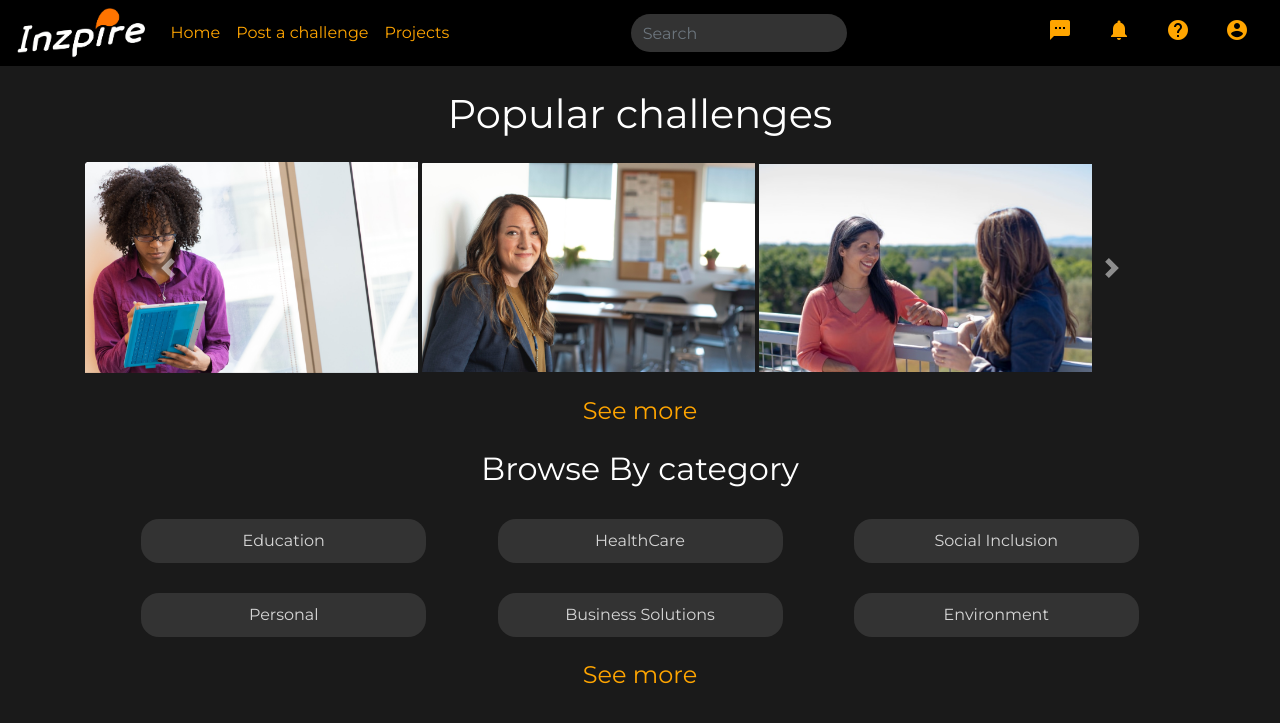
After one commit to MM1901/Inzpire-HackHer413-2021, a PHP site: page /home.html in a window 1280 px wide. The commit adds this page. Shown: the top 723 px of the page. Run offline with PHP 8.4, Linux system fonts and the light colour scheme.

Commit message:
add home.html

```diff
--- a/css/challenge.css
+++ b/css/challenge.css
@@ -86,3 +86,21 @@
   width: 90%;
   text-align: justify;
 }
+.cat {
+  background: #333333;
+  border-radius: 18px;
+  text-align: center;
+  vertical-align: middle;
+
+  padding: 10px 15px;
+  color: rgba(255, 255, 255, 0.8);
+}
+p {
+  margin-bottom: 0;
+}
+.line {
+  margin-top: 30px;
+  display: flex;
+  align-items: center;
+  justify-content: space-evenly;
+}
--- /dev/null
+++ b/home.html
@@ -0,0 +1,138 @@
+<!DOCTYPE html>
+<html lang="en">
+
+<head>
+    <meta charset="UTF-8">
+    <meta http-equiv="X-UA-Compatible" content="IE=edge">
+    <meta name="viewport" content="width=device-width, initial-scale=1.0">
+    <title>Post Challenge</title>
+    <link rel="stylesheet" href="https://cdn.jsdelivr.net/npm/bootstrap@4.5.3/dist/css/bootstrap.min.css"
+        integrity="sha384-TX8t27EcRE3e/ihU7zmQxVncDAy5uIKz4rEkgIXeMed4M0jlfIDPvg6uqKI2xXr2" crossorigin="anonymous">
+    <link rel="stylesheet" href="./css/challenge.css">
+    <link rel="preconnect" href="https://fonts.gstatic.com">
+    <link href="https://fonts.googleapis.com/css2?family=Montserrat&display=swap" rel="stylesheet">
+    <link rel="stylesheet" href="https://fonts.googleapis.com/icon?family=Material+Icons" />
+    <style>
+        body {
+            background-color: #1A1A1A;
+
+        }
+    </style>
+</head>
+
+<body>
+    <nav class="navbar navbar-expand-lg navbar-dark" style=" background-color: black;">
+        <a class="navbar-brand p-0" href="#">
+            <img src="./img/inzpire logo.png" height=50px alt="" loading="lazy">
+        </a>
+        <button class="navbar-toggler" type="button" data-toggle="collapse" data-target="#navbarSupportedContent"
+            aria-controls="navbarSupportedContent" aria-expanded="false" aria-label="Toggle navigation">
+            <span class="navbar-toggler-icon"></span>
+        </button>
+
+        <div class="collapse navbar-collapse" id="navbarSupportedContent">
+            <ul class="navbar-nav mr-auto">
+                <li class="nav-item active">
+                    <a class="nav-link orange" href="#">Home <span class="sr-only">(current)</span></a>
+                </li>
+                <li class="nav-item">
+                    <a class="nav-link orange" href="#">Post a challenge</a>
+                </li>
+
+                <li class="nav-item">
+                    <a class="nav-link orange" href="#" tabindex="-1">Projects</a>
+                </li>
+            </ul>
+            <form class="form-inline my-2 my-lg-0">
+                <input class="form-control mr-sm-2 searchBar" type="search" placeholder="Search" aria-label="Search">
+
+            </form>
+            <ul class="navbar-nav ml-auto">
+                <li class="nav-item icons">
+                    <i class="material-icons sms">sms</i>
+                </li>
+                <li class="nav-item icons">
+                    <i class="material-icons notifications">notifications</i>
+
+                </li>
+
+
+                <li class="nav-item icons">
+                    <i class="material-icons help">help</i>
+
+                </li>
+                <li class="nav-item icons">
+                    <i class="material-icons account_circle">account_circle</i>
+
+                </li>
+            </ul>
+        </div>
+    </nav>
+    <div class="container ">
+        <h1 style="text-align:center;color:white;" class="my-4">Popular challenges</h1>
+        <div id="carouselExampleControls" class="carousel slide" data-ride="carousel">
+            <div class="carousel-inner">
+                <div class="carousel-item active">
+                    <img src="./img/1.PNG" style="display:inline; width: 30%;" alt="...">
+                    <img src="./img/2.PNG" style="display:inline; width: 30%;" alt="...">
+                    <img src="./img/3.PNG" style="display:inline; width: 30%;" alt="...">
+                </div>
+                <div class="carousel-item">
+                    <img src="./img/2.PNG" style="display:inline; width: 30%;" alt="...">
+                    <img src="./img/3.PNG" style="display:inline; width: 30%;" alt="...">
+                    <img src="./img/1.PNG" style="display:inline; width: 30%;" alt="...">
+                </div>
+                <div class="carousel-item">
+                    <img src="./img/3.PNG" style="display:inline; width: 30%;" alt="...">
+                    <img src="./img/1.PNG" style="display:inline; width: 30%;" alt="...">
+                    <img src="./img/2.PNG" style="display:inline; width: 30%;" alt=" ...">
+                </div>
+            </div>
+            <a class="carousel-control-prev" href="#carouselExampleControls" role="button" data-slide="prev">
+                <span class="carousel-control-prev-icon" aria-hidden="true"></span>
+                <span class="sr-only">Previous</span>
+            </a>
+            <a class="carousel-control-next" href="#carouselExampleControls" role="button" data-slide="next">
+                <span class="carousel-control-next-icon" aria-hidden="true"></span>
+                <span class="sr-only">Next</span>
+            </a>
+        </div>
+        <h4 style="text-align:center;color:orange;" class="my-4">See more</h4>
+
+        <h2 style="text-align:center;color:white;" class="my-4">Browse By category</h2>
+        <div>
+            <div class="row line">
+                <div class="col-md-3 cat">
+                    <p>Education</p>
+                </div>
+                <div class="col-md-3 cat">
+                    <p>HealthCare</p>
+                </div>
+                <div class="col-md-3 cat">
+                    <p>Social Inclusion</p>
+                </div>
+            </div>
+            <div class="row line">
+                <div class="col-md-3 cat">
+                    <p>Personal</p>
+                </div>
+                <div class="col-md-3 cat">
+                    <p>Business Solutions</p>
+                </div>
+                <div class="col-md-3 cat">
+                    <p>Environment</p>
+                </div>
+            </div>
+        </div>
+        <h4 style="text-align:center;color:orange;" class="my-4">See more</h4>
+
+    </div>
+    <script src="https://code.jquery.com/jquery-3.5.1.slim.min.js"
+        integrity="sha384-DfXdz2htPH0lsSSs5nCTpuj/zy4C+OGpamoFVy38MVBnE+IbbVYUew+OrCXaRkfj"
+        crossorigin="anonymous"></script>
+    <script src="https://cdn.jsdelivr.net/npm/bootstrap@4.5.3/dist/js/bootstrap.bundle.min.js"
+        integrity="sha384-ho+j7jyWK8fNQe+A12Hb8AhRq26LrZ/JpcUGGOn+Y7RsweNrtN/tE3MoK7ZeZDyx"
+        crossorigin="anonymous"></script>
+</body>
+
+</html>
```
Also changed, not shown: img/1.PNG (added), img/2.PNG (added), img/3.PNG (added), img/a.PNG (added), img/b.PNG (added), img/c.PNG (added), img/d.PNG (added), img/e.PNG (added).
